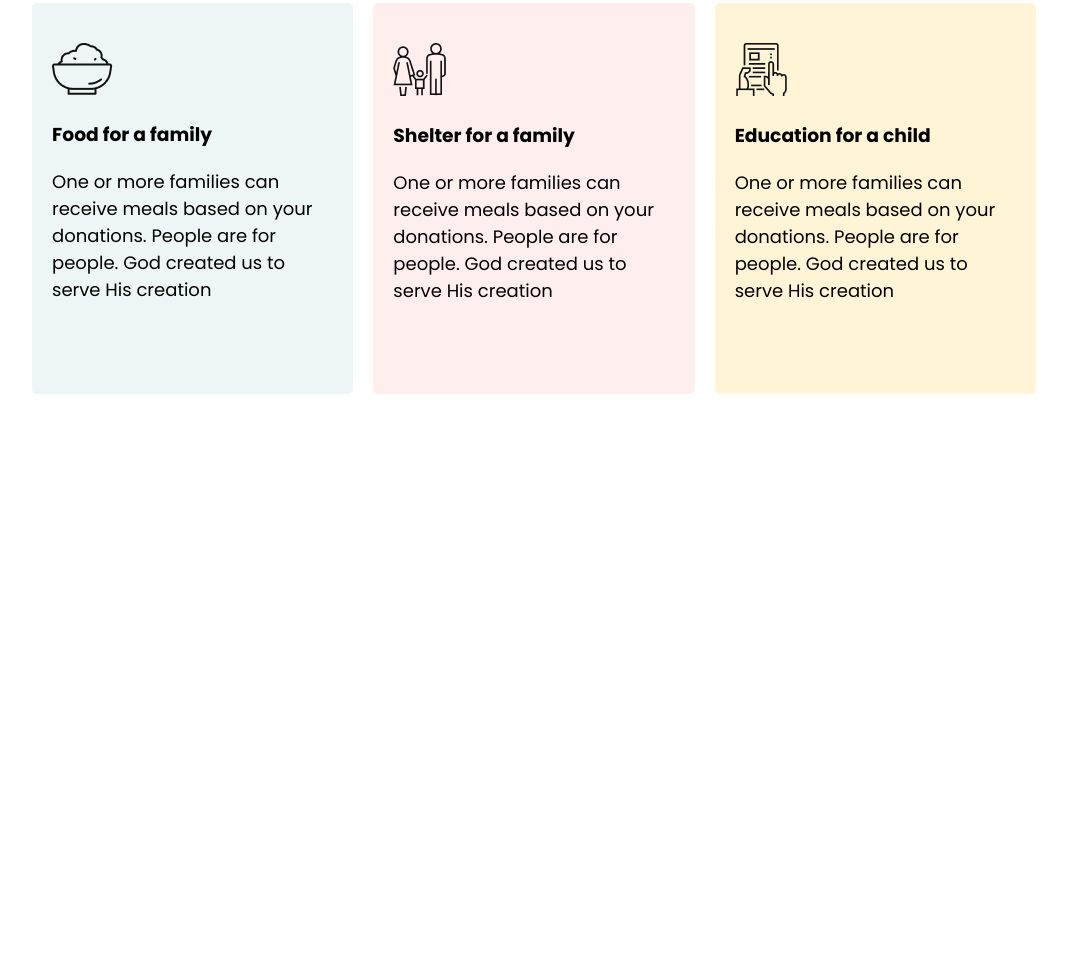
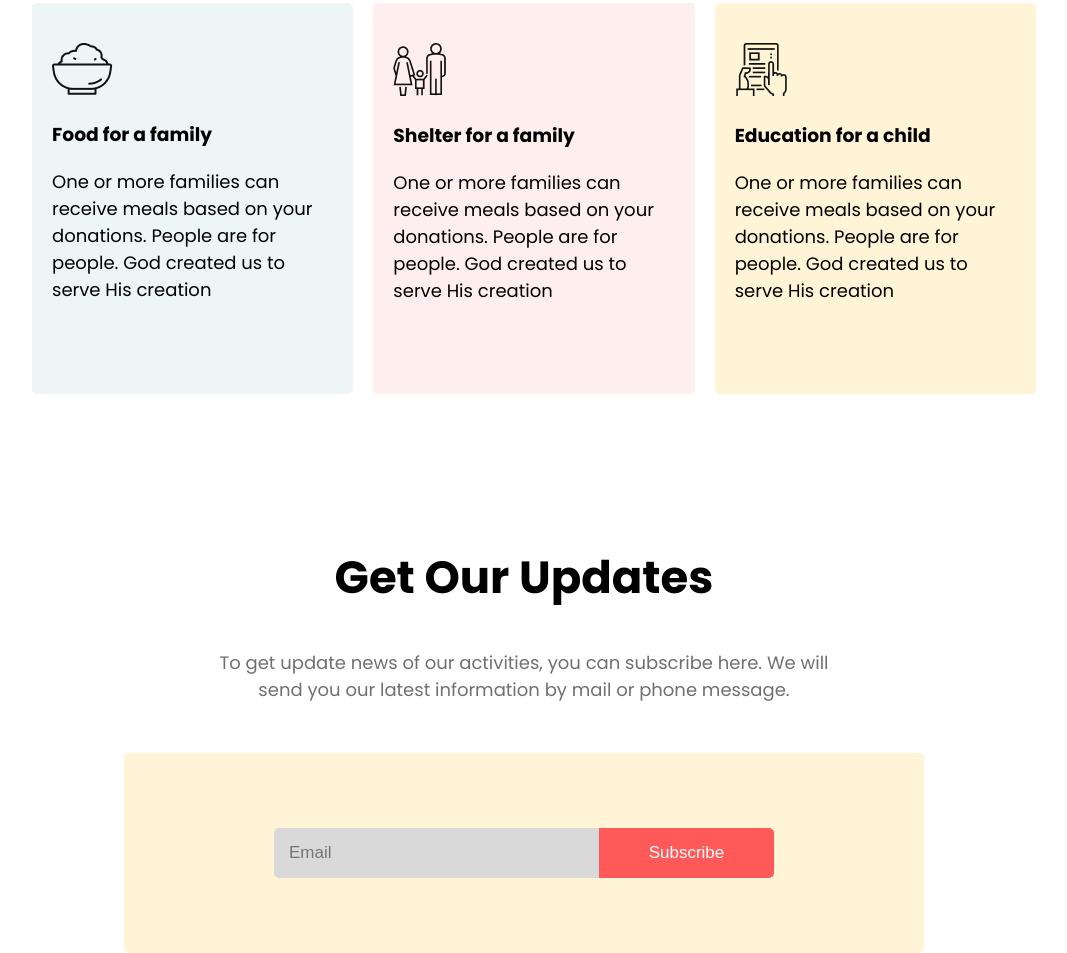
Before and after one commit to tuhinshuvra/donation, a plain HTML site: page index.html in a window 1280 px wide. Shown: the part 1666-2619 px from the top of the page, without its empty margins (116-1183 px from the left). Before the commit the page ends 2210 px from the top, so only its background shows below. Drawn offline with Linux system fonts and the light colour scheme.

Commit message:
subscibtion section done

```diff
--- a/index.html
+++ b/index.html
@@ -87,6 +87,24 @@
 
     </section>
     <!-- donation plan section end -->
+
+    <!-- subscribetion section start  -->
+    <section class="subscribtion">
+        <div class="common-txt">
+            <h2>Get Our Updates</h2>
+            <p>To get update news of our activities, you can subscribe here. We will send you our latest information by
+                mail or phone message.</p>
+        </div>
+
+        <div class="subs-area">
+            <form class="subs-form" action=" ">
+                <input type="text" placeholder="Email" name="email">
+                <button type="submit">Subscribe</button>
+            </form>
+        </div>
+
+    </section>
+    <!-- subscribetion section end  -->
 </body>
 
 </html>
--- a/style.css
+++ b/style.css
@@ -141,3 +141,47 @@ p {
 }
 
 /* donation-plan amount setion end */
+.subs-area {
+    margin: 0 auto;
+    background-color: #FFF4D6;
+    width: 800px;
+    height: 200px;
+    border-radius: 5px;
+
+
+}
+
+* {
+    box-sizing: border-box;
+    outline: 0;
+    border-width: 0 0 0px;
+
+}
+
+form.subs-form {
+    margin: 0 auto;
+    max-width: 500px
+}
+
+
+form.subs-form input[type=text] {
+    padding: 15px;
+    font-size: 17px;
+    float: left;
+    width: 65%;
+    background: #D9D9D9;
+    border-radius: 5px 0 0 5px;
+    margin-top: 15%;
+}
+
+form.subs-form button {
+    float: left;
+    width: 35%;
+    padding: 15px;
+    background: #FF5959;
+    color: white;
+    font-size: 17px;
+    cursor: pointer;
+    border-radius: 0 5px 5px 0;
+    margin-top: 15%;
+}
```
